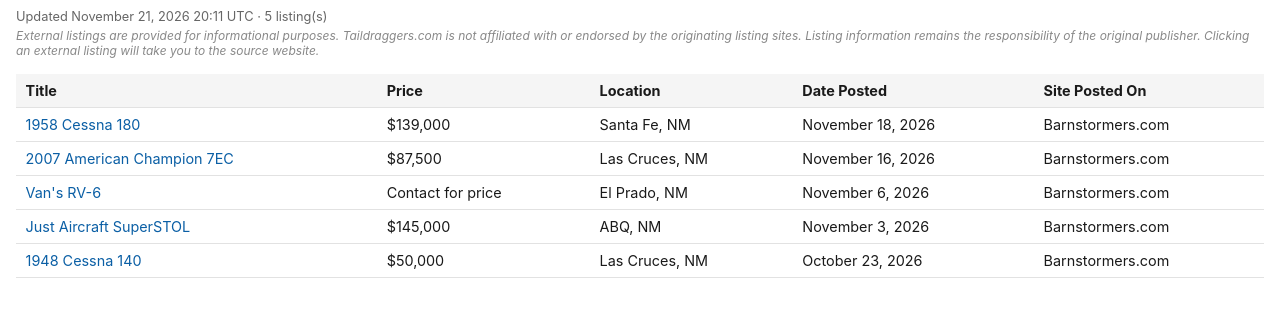
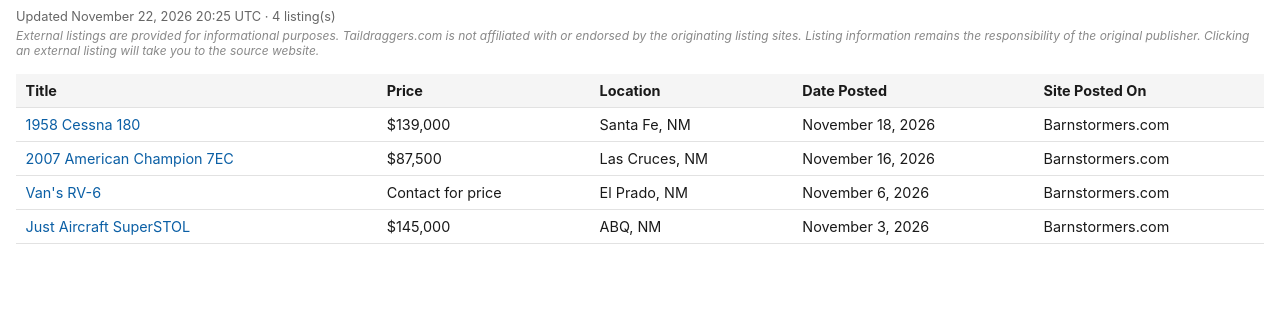
Before and after one commit to taildraggers/new-mexico, a plain HTML site: page docs/index.html in a window 1280 px wide. Shown: the part 43-360 px from the top of the page. Drawn offline with Linux system fonts and the light colour scheme.

Commit message:
Update New Mexico listings (2026-11-22)

```diff
--- a/docs/index.html
+++ b/docs/index.html
@@ -58,7 +58,7 @@
 </head>
 <body>
   <h1>Taildragger Ads in New Mexico</h1>
-  <div class="updated">Updated November 21, 2026 20:11 UTC &middot; 5 listing(s)</div>
+  <div class="updated">Updated November 22, 2026 20:25 UTC &middot; 4 listing(s)</div>
   <div class="disclaimer">External listings are provided for informational purposes. Taildraggers.com is not affiliated with or endorsed by the originating listing sites. Listing information remains the responsibility of the original publisher. Clicking an external listing will take you to the source website.</div>
   <table>
     <thead>
@@ -69,7 +69,6 @@
         <tr><td><a href="https://www.barnstormers.com/classified-2043037-2007-American-Champion-7EC.html" target="_blank" rel="noopener noreferrer">2007 American Champion 7EC</a></td><td>$87,500</td><td>Las Cruces, NM</td><td>November 16, 2026</td><td>Barnstormers.com</td></tr>
         <tr><td><a href="https://www.barnstormers.com/classified-2082384-Vans-RV-6-180hp.html" target="_blank" rel="noopener noreferrer">Van&#x27;s RV-6</a></td><td>Contact for price</td><td>El Prado, NM</td><td>November 6, 2026</td><td>Barnstormers.com</td></tr>
         <tr><td><a href="https://www.barnstormers.com/classified-2081618-Just-Superstol-912-Rotax.html" target="_blank" rel="noopener noreferrer">Just Aircraft SuperSTOL</a></td><td>$145,000</td><td>ABQ, NM</td><td>November 3, 2026</td><td>Barnstormers.com</td></tr>
-        <tr><td><a href="https://www.barnstormers.com/classified-2079803-1948-Cessna-140.html" target="_blank" rel="noopener noreferrer">1948 Cessna 140</a></td><td>$50,000</td><td>Las Cruces, NM</td><td>October 23, 2026</td><td>Barnstormers.com</td></tr>
     </tbody>
   </table>
 <script>
```
